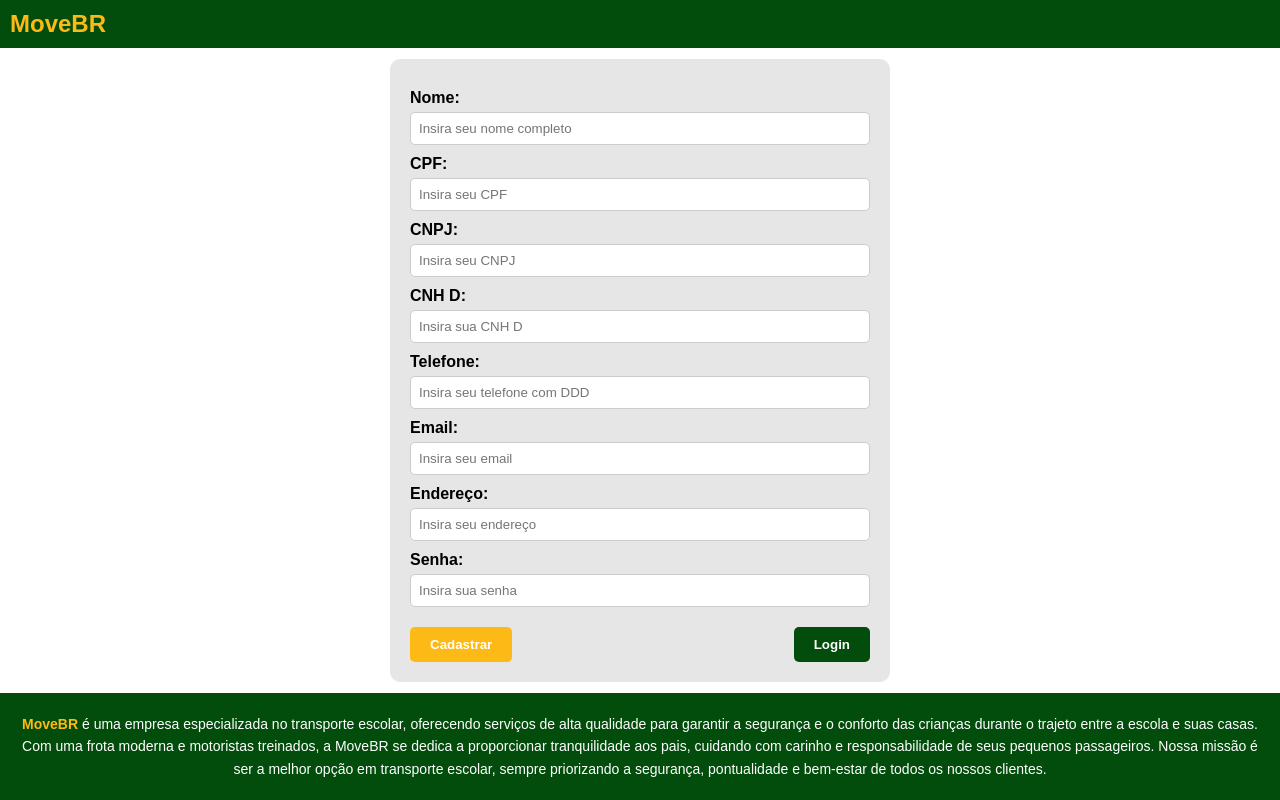
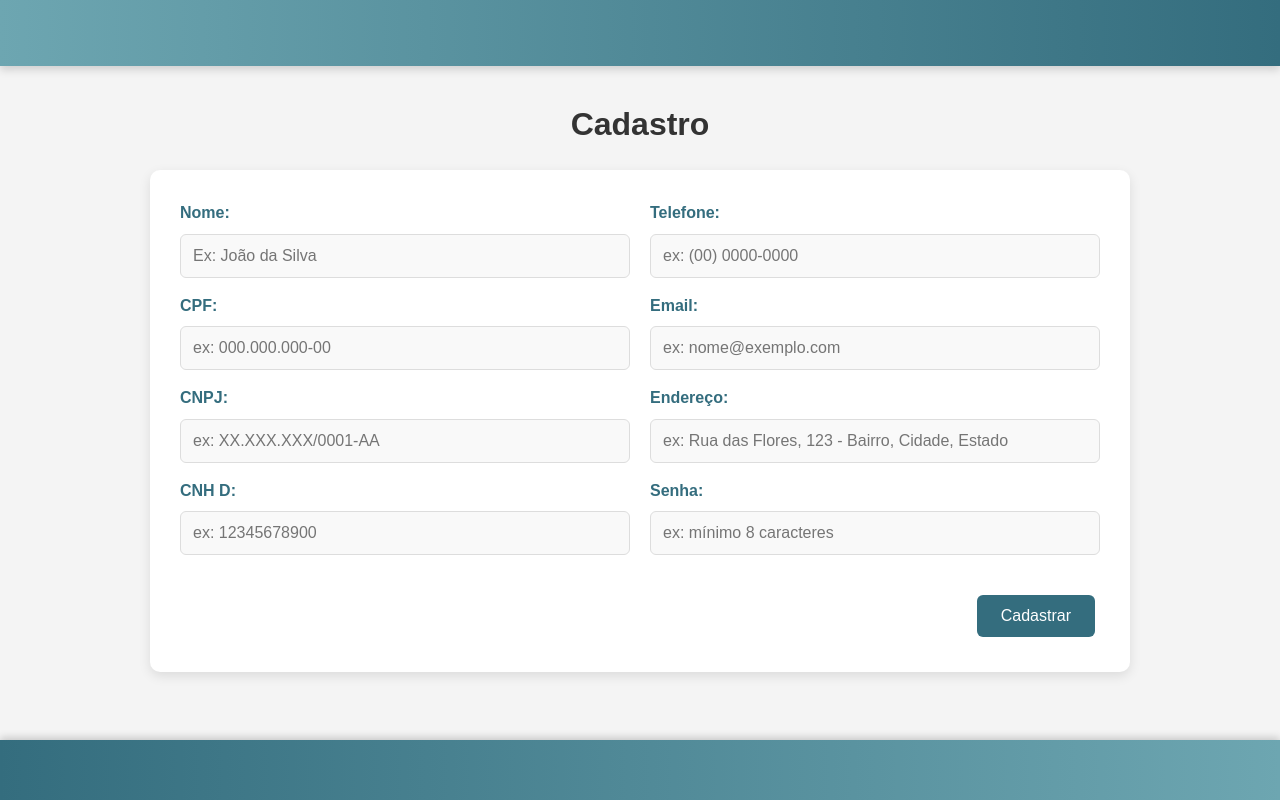
Before and after one commit to CarrodeLuxo021/MoveBR, a Python web app: template templates/pag-motorista.html in a window 1280 px wide. Run offline with Jinja, Linux system fonts and the light colour scheme; the template is opened without the code that fills it, so the values that code supplies are empty.

Commit message:
alterações no front da página de cadastro

```diff
--- a/static/css/pag-motorista.css
+++ b/static/css/pag-motorista.css
@@ -1,121 +1,126 @@
-/* Reset básico para margem e padding */
+/* Reset básico para garantir consistência entre navegadores */
 * {
     margin: 0;
     padding: 0;
     box-sizing: border-box;
 }
 
+/* Estilização do corpo da página */
 body {
-    font-family: Arial, sans-serif;
-    background-color: #fff;
-    display: flex;
-    flex-direction: column;
-    min-height: 100vh;
+    font-family: 'Arial', sans-serif; /* Fonte limpa e moderna */
+    line-height: 1.6;
+    background-color: #f4f4f4; /* Cor de fundo clara para uma aparência clean */
+    color: #333; /* Cor do texto para bom contraste */
 }
 
+/* Estilização do cabeçalho */
 header {
-    background-color: #034d0c;
-    padding: 10px;
-    text-align: left;
+    background-image: linear-gradient(to right, #6DA6B1 0%, #346D7E 100%); /* Gradiente suave de azul claro para azul petróleo */
+    color: #fff; /* Texto em bege claro para contraste elegante */
+    padding: 20px 40px; /* Aumentar o espaçamento interno para um visual mais arejado */
+    text-align: center; /* Centralizar o conteúdo */
+    box-shadow: 0 4px 8px rgba(0, 0, 0, 0.15); /* Sombra suave para profundidade */
 }
 
-.logo {
-    color: #fdb915;
-    font-size: 24px;
-    font-weight: bold;
+header .logo img {
+    max-width: 180px; /* Tamanho máximo da imagem do logo */
+    height: auto; /* Manter a proporção da imagem */
 }
 
+/* Estilização do main */
 main {
-    flex: 1;
     display: flex;
     justify-content: center;
     align-items: center;
+    flex-direction: column;
+    min-height: calc(100vh - 160px); /* Altura mínima: 100% da altura da tela menos o espaço do header e footer */
+    padding: 20px; /* Adiciona espaçamento interno para garantir que o formulário não encoste nas bordas */
 }
 
-.form-container {
-    background-color: #e6e6e6;
-    padding: 20px;
-    border-radius: 10px;
-    width: 90%;
-    max-width: 500px;
-    display: flex;
-    flex-direction: column;
+h1{
+    margin-bottom: 20px;
+
 }
 
-.form-container label {
-    margin-top: 10px;
-    font-weight: bold;
+/* Estilização do container-form */
+.container-form {
+    max-width: 1000px;
+    margin: 0 auto; /* Centraliza horizontalmente */
+    padding: 30px;
+    background-color: #ffffff;
+    border-radius: 10px;
+    box-shadow: 0 4px 12px rgba(0, 0, 0, 0.1);
 }
 
-.form-container input {
-    padding: 8px;
-    margin-top: 5px;
-    border-radius: 5px;
-    border: 1px solid #ccc;
+/* Layout dos itens do formulário */
+.itens-form {
+    display: flex;
+    flex-wrap: wrap; /* Permitir quebra de linha para responsividade */
+    gap: 20px; /* Espaçamento entre os containers */
 }
 
-.button-container {
-    display: flex;
-    justify-content: space-between;
-    margin-top: 20px;
+/* Estilização dos containers de lado */
+.lado-esquerdo-container,
+.lado-direito-container {
+    flex: 1; /* Fazer os containers ocuparem espaço igual */
+    min-width: 450px; /* Garantir que os containers não fiquem muito estreitos */
 }
 
-button {
-    padding: 10px 20px;
-    border: none;
-    border-radius: 5px;
-    font-weight: bold;
-    cursor: pointer;
+/* Estilização dos labels */
+.container-form label {
+    display: block; /* Forçar os labels a ocupar uma linha inteira */
+    margin-bottom: 8px; /* Espaço entre o label e o campo de entrada */
+    font-weight: 600; /* Destacar o texto dos labels com um peso de fonte mais forte */
+    color: #346D7E; /* Azul petróleo para os labels para combinar com o cabeçalho */
 }
 
-.cadastrar {
-    background-color: #fdb915;
-    color: white;
+/* Estilização dos campos de entrada */
+.container-form input[type="text"],
+.container-form input[type="email"],
+.container-form input[type="password"] {
+    width: 100%; /* Ocupa toda a largura disponível */
+    padding: 12px; /* Espaçamento interno aumentado para conforto */
+    margin-bottom: 15px; /* Espaço entre os campos de entrada */
+    border: 1px solid #ddd; /* Borda leve para os campos */
+    border-radius: 6px; /* Bordas arredondadas para um visual mais moderno */
+    font-size: 16px; /* Tamanho de fonte adequado para leitura */
+    background-color: #f9f9f9; /* Fundo claro e suave para os campos de entrada */
 }
 
-.login {
-    background-color: #034d0c;
-    color: white;
+/* Estilização dos botões */
+.btn-container {
+    text-align: right; /* Centralizar os botões */
+    margin-top: 20px; /* Espaço acima dos botões */
 }
 
-footer {
-    background-color: #034d0c;
-    padding: 10px;
-    display: flex;
-    justify-content: center;
+.btn-container button {
+    background-color: #346D7E; /* Azul petróleo para os botões */
+    color: #fff; /* Texto bege claro para contraste */
+    border: none; /* Remover bordas padrão dos botões */
+    padding: 12px 24px; /* Espaçamento interno dos botões */
+    border-radius: 6px; /* Bordas arredondadas */
+    cursor: pointer; /* Cursor em forma de mão ao passar sobre o botão */
+    font-size: 16px; /* Tamanho de fonte adequado */
+    margin: 5px; /* Espaço entre os botões */
+    transition: background-color 0.3s ease, transform 0.2s ease; /* Transições suaves para cor e efeito de clique */
 }
 
-.footer-nav {
-    display: flex;
-    justify-content: space-between;
-    width: 90%;
-    max-width: 500px;
+.btn-container button:hover {
+    background-color: #6DA6B1; /* Azul claro ao passar o mouse sobre o botão */
 }
 
-.footer-nav a {
-    color: white;
-    font-size: 24px;
-    text-decoration: none;
+.btn-container button:active {
+    transform: scale(0.98); /* Efeito de clique para um feedback visual adicional */
 }
 
-
-
-/* normalizandoo footer */
-
+/* Estilização do rodapé */
 footer {
-    background-color: #034d0c; /* Cor de fundo do footer */
-    color: white; /* Cor do texto */
-    padding: 20px;
-    text-align: center; /* Centraliza o texto */
-    font-size: 14px; /* Tamanho da fonte */
-    line-height: 1.6; /* Altura da linha para melhor legibilidade */
-    font-family: Arial, sans-serif; /* Fonte limpa e legível */
+    background-image: linear-gradient(to right, #346D7E 0%, #6DA6B1 100%);
+    color: #fff; /* Texto claro para contraste */
+    padding: 30px; /* Espaçamento interno */
+    text-align: center; /* Centralizar o conteúdo */
+    position: fixed; /* Manter o rodapé fixo na parte inferior */
+    bottom: 0;
+    width: 100%; /* Ocupa toda a largura da página */
+    box-shadow: 0 -2px 8px rgba(0, 0, 0, 0.2); /* Sombra suave para profundidade */
 }
-
-footer p {
-    margin-bottom: 0; /* Remove margem inferior do parágrafo */
-}
-
-footer strong {
-    color: #fdb915; /* Destaque para o nome da empresa em amarelo */
-}
--- a/templates/pag-motorista.html
+++ b/templates/pag-motorista.html
@@ -4,48 +4,57 @@
     <meta charset="UTF-8">
     <meta name="viewport" content="width=device-width, initial-scale=1.0">
     <title>MoveBR</title>
-    <link rel="stylesheet" href="/static/css/pag-motorista.css">
+    <link rel="stylesheet" href="../static/css/pag-motorista.css">
 </head>
 <body>
+
     <header>
-        <div class="logo">MoveBR</div>
+        <div class="logo"><img></div>
     </header>
 
+
+
     <main>
-        <form class="form-container">
-            <label for="name">Nome:</label>
-            <input type="text" id="name" placeholder="Insira seu nome completo">
+        <h1>Cadastro</h1>
 
-            <label for="cpf">CPF:</label>
-            <input type="text" id="cpf" placeholder="Insira seu CPF">
+        <form class="container-form">
+            <div class="itens-form">
+                <div class="lado-esquerdo-container">
+                    <label for="nome">Nome:</label>
+                    <input type="text" id="nome" placeholder="Ex: João da Silva">
 
-            <label for="cnpj">CNPJ:</label>
-            <input type="text" id="cnpj" placeholder="Insira seu CNPJ">
+                    <label for="cpf">CPF:</label>
+                    <input type="text" id="cpf" placeholder="ex: 000.000.000-00">
 
-            <label for="cnh">CNH D:</label>
-            <input type="text" id="cnh" placeholder="Insira sua CNH D">
+                    <label for="cnpj">CNPJ:</label>
+                    <input type="text" id="cnpj" placeholder="ex: XX.XXX.XXX/0001-AA">
 
-            <label for="phone">Telefone:</label>
-            <input type="text" id="phone" placeholder="Insira seu telefone com DDD">
+                    <label for="cnh">CNH D:</label>
+                    <input type="text" id="cnh" placeholder="ex: 12345678900">
+                </div>
 
-            <label for="email">Email:</label>
-            <input type="email" id="email" placeholder="Insira seu email">
+                <div class="lado-direito-container">
+                    <label for="telefone">Telefone:</label>
+                    <input type="text" id="telefone" placeholder="ex: (00) 0000-0000">
 
-            <label for="address">Endereço:</label>
-            <input type="text" id="address" placeholder="Insira seu endereço">
+                    <label for="email">Email:</label>
+                    <input type="email" id="email" placeholder="ex: nome@exemplo.com">
 
-            <label for="password">Senha:</label>
-            <input type="password" id="password" placeholder="Insira sua senha">
+                    <label for="endereço">Endereço:</label>
+                    <input type="text" id="endereço" placeholder="ex: Rua das Flores, 123 - Bairro, Cidade, Estado">
 
-            <div class="button-container">
+                    <label for="senha">Senha:</label>
+                    <input type="password" id="senha" placeholder="ex: mínimo 8 caracteres">
+                </div>
+            </div>
+
+            <div class="btn-container">
                 <button type="submit" class="cadastrar">Cadastrar</button>
-                <button type="button" class="login">Login</button>
             </div>
         </form>
     </main>
 
     <footer>
-        <p><strong>MoveBR</strong> é uma empresa especializada no transporte escolar, oferecendo serviços de alta qualidade para garantir a segurança e o conforto das crianças durante o trajeto entre a escola e suas casas. Com uma frota moderna e motoristas treinados, a MoveBR se dedica a proporcionar tranquilidade aos pais, cuidando com carinho e responsabilidade de seus pequenos passageiros. Nossa missão é ser a melhor opção em transporte escolar, sempre priorizando a segurança, pontualidade e bem-estar de todos os nossos clientes.</p>
     </footer>
 
 </body>
```
Also changed, not shown: templates/index.html (deleted, +0 -11 lines).
